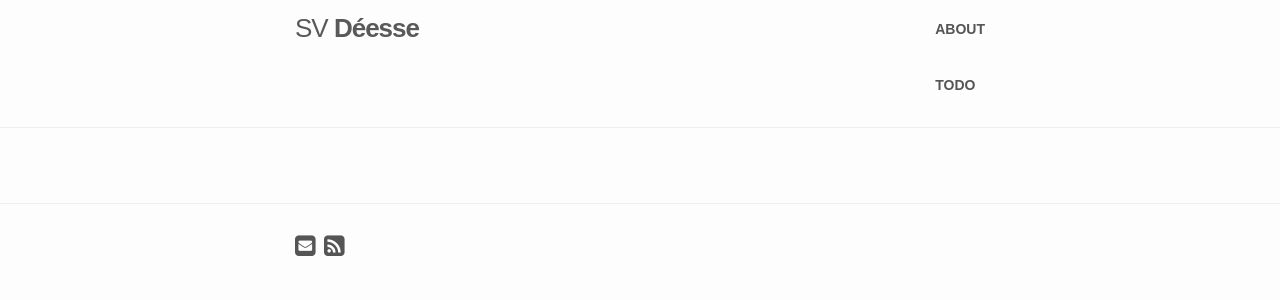
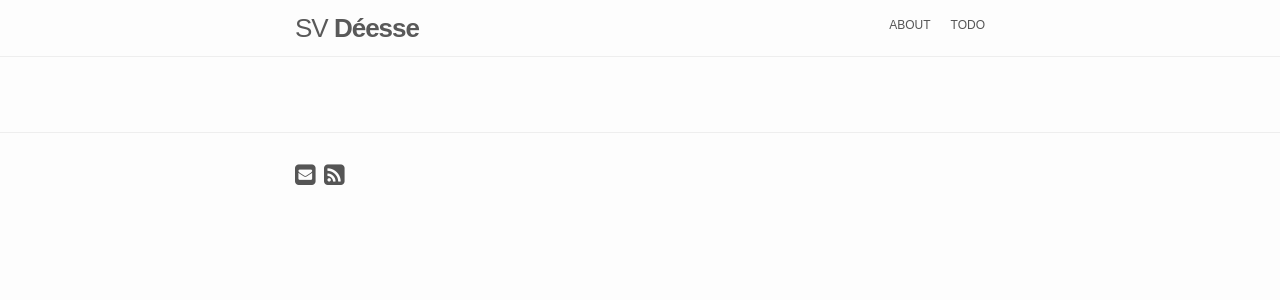
Before and after one commit to xslim/svdeesse.com, a Jekyll site: the page built from index.html, in a window 1280 px wide. Shown: the top 300 px of the page. Built offline with Jekyll 4.4.1, drawn with Linux system fonts in a browser that asks for light colours; Markdown is read by kramdown in place of the engine named in the settings.

Commit message:
Fix layout

```diff
--- a/_config.yml
+++ b/_config.yml
@@ -45,3 +45,11 @@ prose:
         field:
           element: "text"
           label: "title"
+      - name: "categories"
+        field:
+          element: "text"
+          label: "categories"
+      - name: "tags"
+        field:
+          element: "text"
+          label: "tags"
--- a/_includes/header.html
+++ b/_includes/header.html
@@ -8,13 +8,9 @@
 
     <nav class="site-nav">
       <ul>
-        <li>
-          <a class="page-link" href="/about">About</a>
-        </li>
-        <li>
-          <a class="page-link" href="/todo">Todo</a>
-        </li>
-    </ul>
+        <li><a href="/about">About</a></li>
+        <li><a href="/todo">Todo</a></li>
+      </ul>
     </nav>
 
   </div>
--- a/_sass/_layout.scss
+++ b/_sass/_layout.scss
@@ -34,25 +34,31 @@
 
 .site-nav {
     float: right;
-    line-height: 56px;
+    line-height: 46px;
+    display: inline-block;
 
     ul {
       list-style: none;
+      margin: 0;
+      padding: 0;
     }
 
-    .page-link {
+    li {
+      float: left;
+
+      // Gaps between nav items, but not on the first one
+      &:not(:first-child) {
+        margin-left: 20px;
+      }
+    }
+
+    a {
         color: $text-color;
         line-height: $base-line-height;
 
         text-transform: uppercase;
-        font-size: 14px;
-        font-weight: 600;
-
-
-        // Gaps between nav items, but not on the first one
-        &:not(:first-child) {
-            margin-left: 20px;
-        }
+        font-size: 12px;
+        font-weight: 500;
     }
 
     @include media-query($on-palm) {
```
